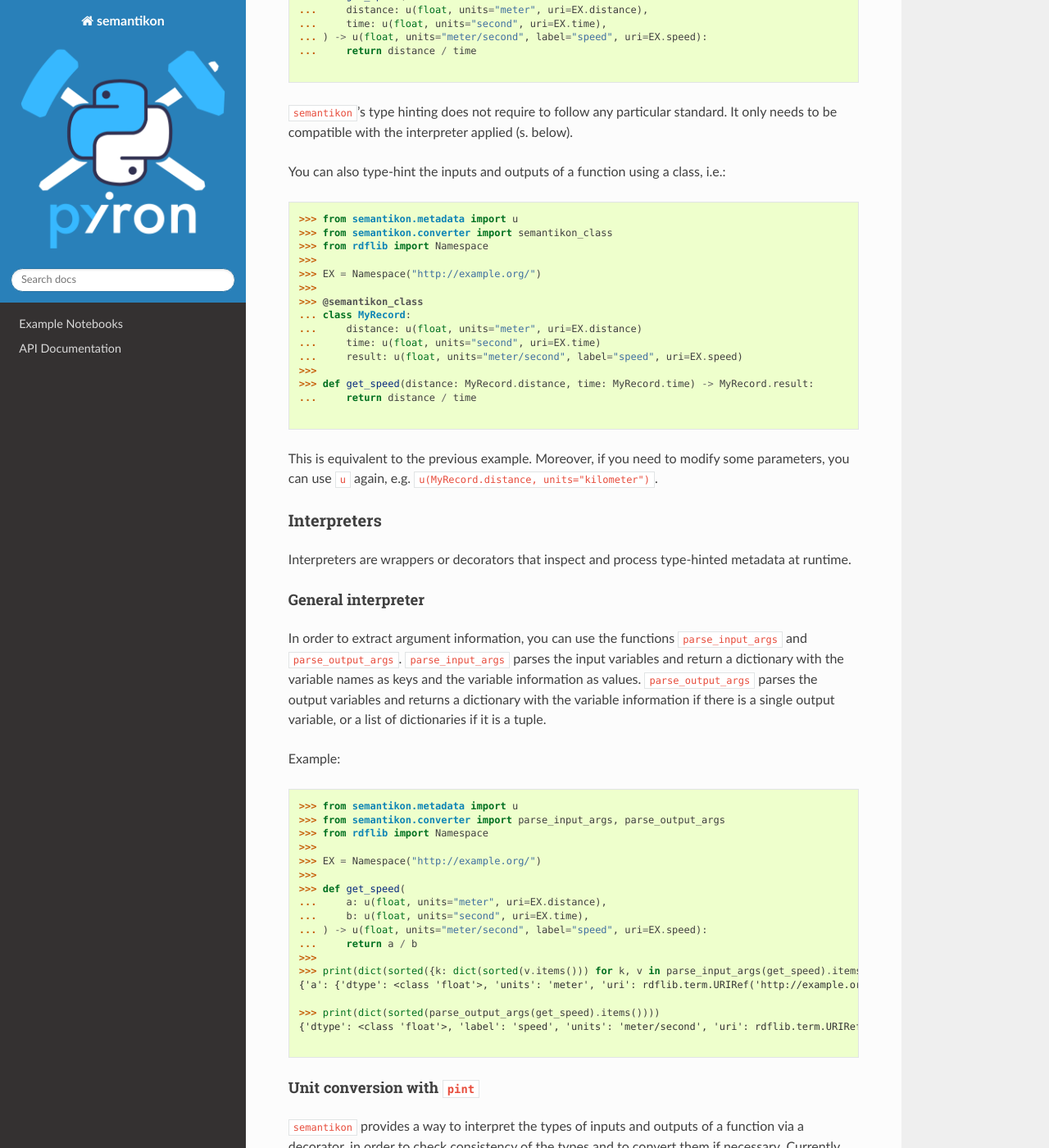
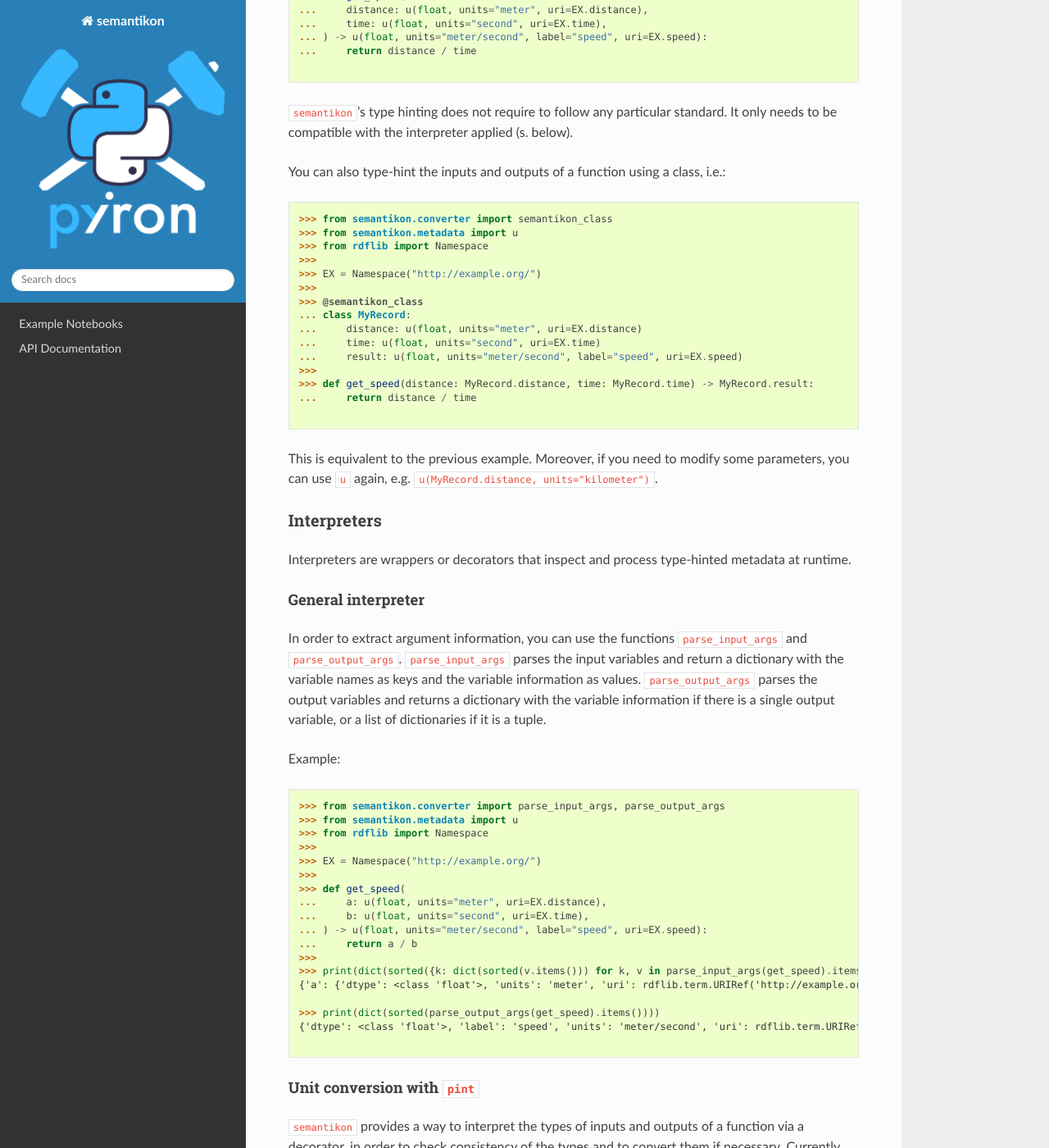
Before and after one commit to pyiron/semantikon, a Sphinx documentation site: the page built from docs/README.md, in a window 1280 px wide and 1400 px high, scrolled down 1306 px. Shown: the whole window at 82% size. Built offline with Sphinx 7.4.7 and the Read the Docs theme 3.1.0, drawn with Linux system fonts in a browser that asks for light colours.

Commit message:
Change order

````diff
--- a/docs/README.md
+++ b/docs/README.md
@@ -59,8 +59,8 @@ In the realm of the workflow management systems, there are well defined inputs a
 You can also type-hint the inputs and outputs of a function using a class, i.e.:
 
 ```python
+>>> from semantikon.converter import semantikon_class
 >>> from semantikon.metadata import u
->>> from semantikon.converter import semantikon_class
 >>> from rdflib import Namespace
 >>>
 >>> EX = Namespace("http://example.org/")
@@ -89,8 +89,8 @@ In order to extract argument information, you can use the functions `parse_input
 Example:
 
 ```python
+>>> from semantikon.converter import parse_input_args, parse_output_args
 >>> from semantikon.metadata import u
->>> from semantikon.converter import parse_input_args, parse_output_args
 >>> from rdflib import Namespace
 >>>
 >>> EX = Namespace("http://example.org/")
````
